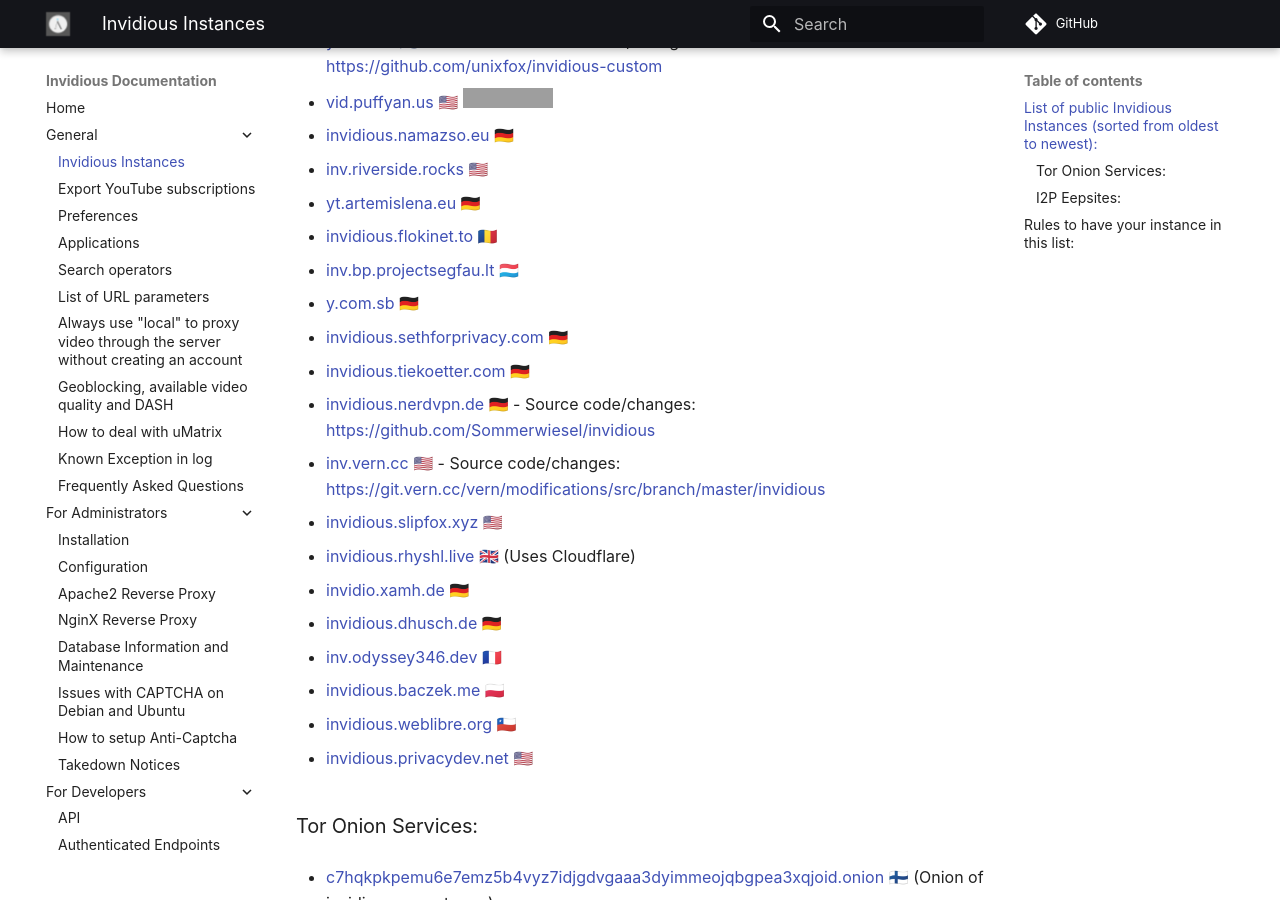
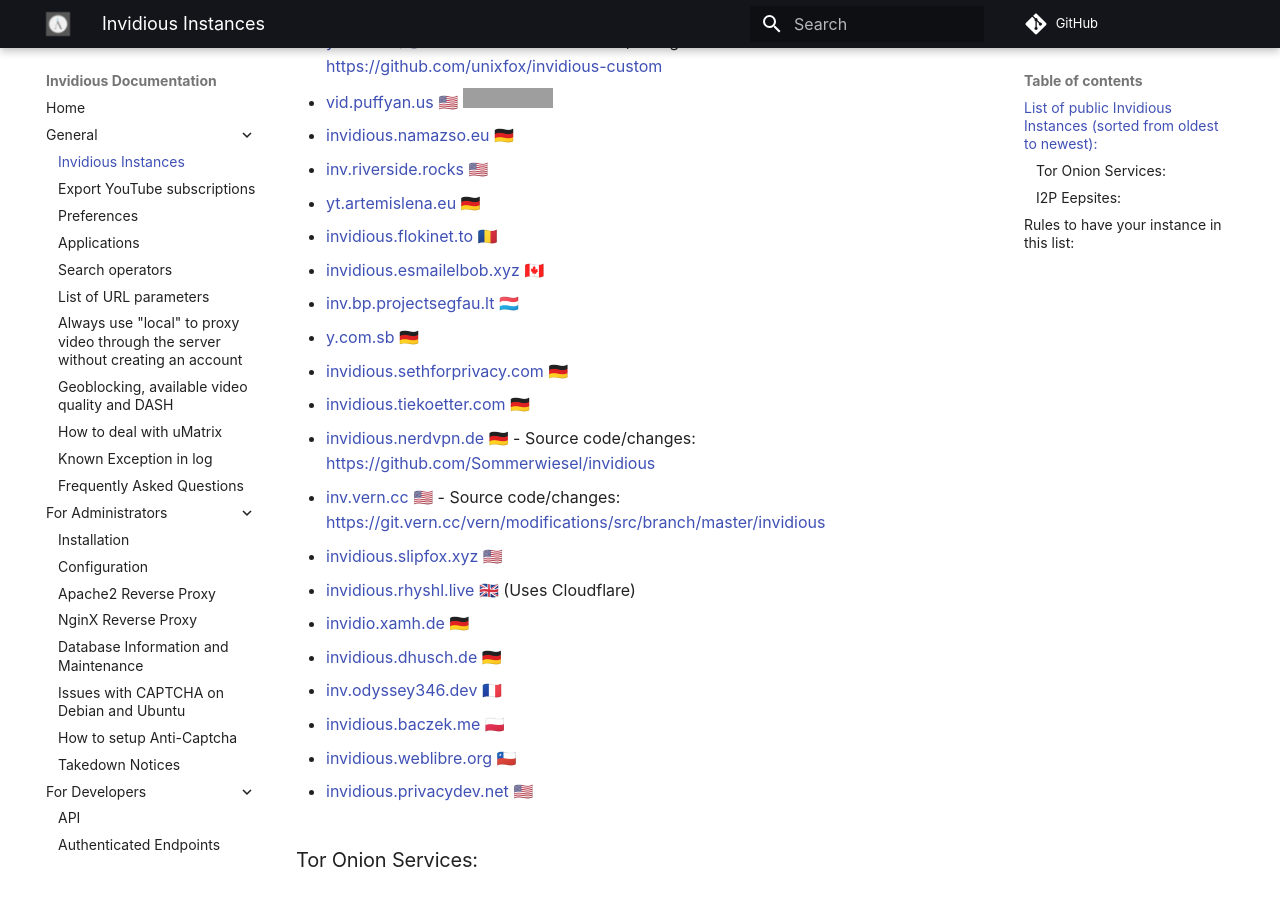
Before and after one commit to iv-org/documentation, an MkDocs documentation site: the page built from docs/instances.md, in a window 1280 px wide and 900 px high, scrolled down 455 px. Built offline with MkDocs 1.6.1 and Material for MkDocs 9.7.7, drawn with Linux system fonts in a browser that asks for light colours; comment, search, counter and statistics services are not loaded; grey boxes are pictures that could not be loaded.

Commit message:
Revert "Remove invidious.esmailelbob.xyz out of date"
This reverts commit c64f56eadadd4423b68cf19734e5cb75ffb968d3.

```diff
--- a/docs/instances.md
+++ b/docs/instances.md
@@ -21,6 +21,8 @@
 * [yt.artemislena.eu](https://yt.artemislena.eu) 🇩🇪
 
 * [invidious.flokinet.to](https://invidious.flokinet.to) 🇷🇴
+
+* [invidious.esmailelbob.xyz](https://invidious.esmailelbob.xyz) 🇨🇦
 
 * [inv.bp.projectsegfau.lt](https://inv.bp.projectsegfau.lt) 🇱🇺
 
```
